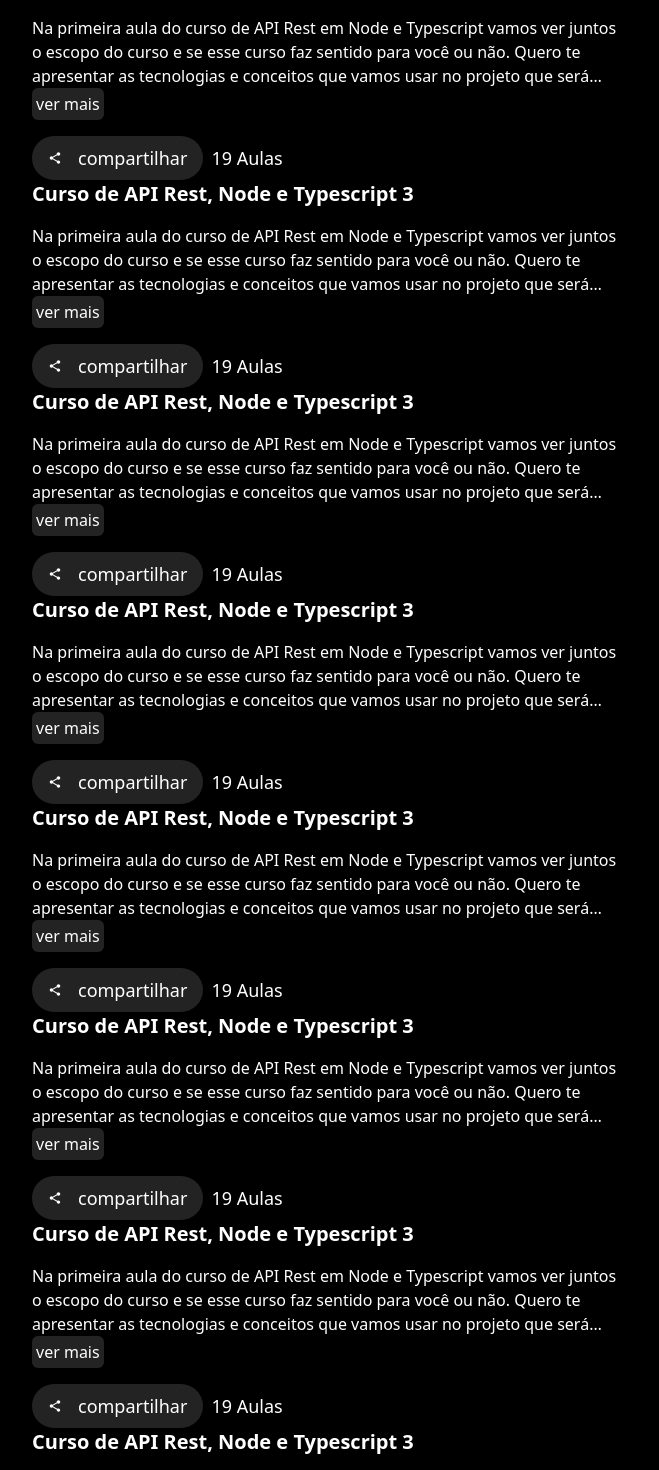
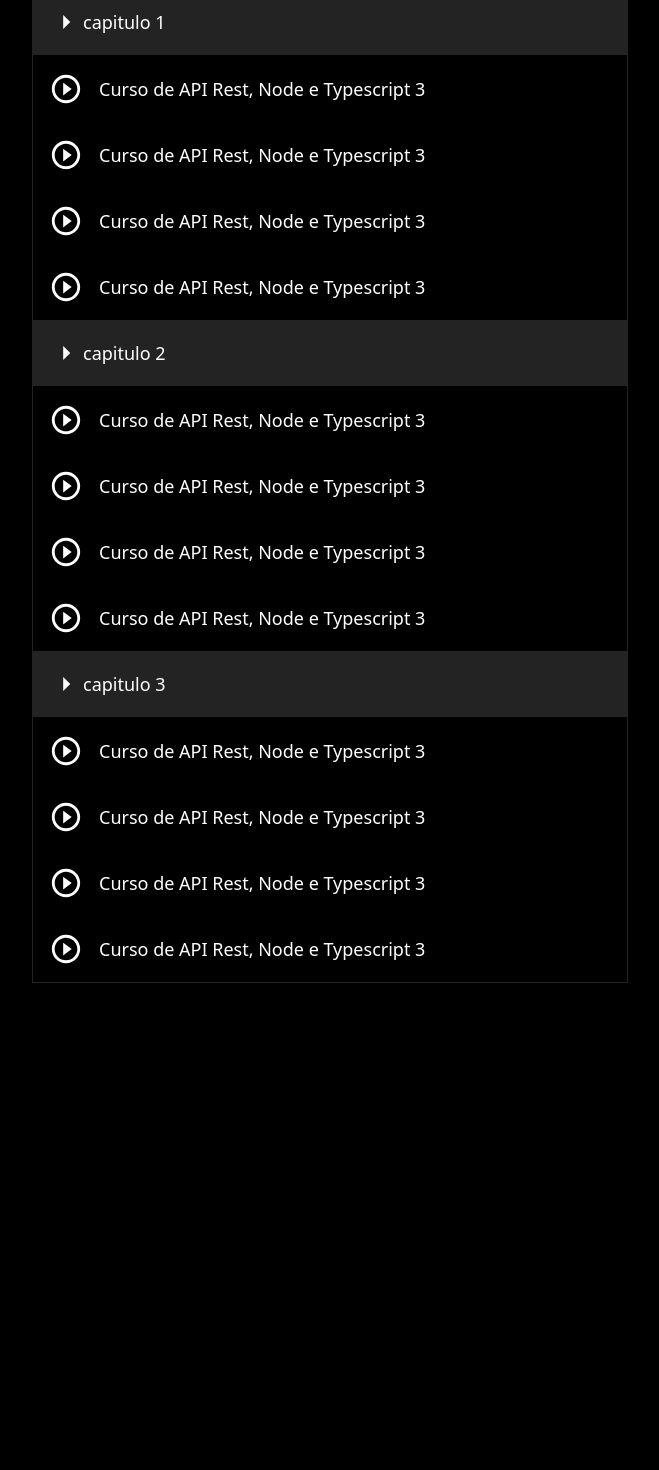
Before and after one commit to David-Marcoss/next-course-app, a Next.js app: page /cursos/1 in a window 1280 px wide. Shown: the part 340-1810 px from the top of the page, without its empty margins (153-812 px from the left). After the commit the page ends 1347 px from the top, so only its background shows below. Built offline with nearby package versions, Linux system fonts and the light colour scheme.

Commit message:
feat: implementation course content components

```diff
--- a/src/app/cursos/[id]/page.tsx
+++ b/src/app/cursos/[id]/page.tsx
@@ -1,3 +1,4 @@
+import ClassGroup from "@/components/course-content/components/ClassGroup";
 import CourseHeader from "@/components/course-header/CourseHeader";
 import StartCourse from "@/components/start-course/StartCourse";
 import { Metadata } from "next";
@@ -23,6 +24,26 @@ const course =  {
     🗨️ Discord`
 };
 
+
+const classes = [
+    {
+        title:"Curso de API Rest, Node e Typescript 3",
+        classUrl:"/cursos/wqgyug72738",
+    },
+    {
+        title:"Curso de API Rest, Node e Typescript 3",
+        classUrl:"/cursos/wqgyug72738",
+    },
+    {
+        title:"Curso de API Rest, Node e Typescript 3",
+        classUrl:"/cursos/wqgyug72738",
+    },
+    {
+        title:"Curso de API Rest, Node e Typescript 3",
+        classUrl:"/cursos/wqgyug72738",
+    },
+];
+
 export default async function CourseDetailPage({ params }: IProps) {
     const { id } = await params;
 
@@ -39,7 +60,7 @@ export default async function CourseDetailPage({ params }: IProps) {
                     />
                 </div>
 
-                <div className="flex-[2]">
+                <div className="flex flex-col gap-4 flex-[2]">
                     <CourseHeader
                         title={course.title}
                         courseUrl={course.courseUrl}
@@ -47,61 +68,14 @@ export default async function CourseDetailPage({ params }: IProps) {
                         imageUrl={course.imageUrl}
                     />
 
-                    <CourseHeader
-                        title={course.title}
-                        courseUrl={course.courseUrl}
-                        description={course.description}
-                        imageUrl={course.imageUrl}
-                    />
-                    <CourseHeader
-                        title={course.title}
-                        courseUrl={course.courseUrl}
-                        description={course.description}
-                        imageUrl={course.imageUrl}
-                    />
-                    <CourseHeader
-                        title={course.title}
-                        courseUrl={course.courseUrl}
-                        description={course.description}
-                        imageUrl={course.imageUrl}
-                    />
-                    <CourseHeader
-                        title={course.title}
-                        courseUrl={course.courseUrl}
-                        description={course.description}
-                        imageUrl={course.imageUrl}
-                    />
-                    <CourseHeader
-                        title={course.title}
-                        courseUrl={course.courseUrl}
-                        description={course.description}
-                        imageUrl={course.imageUrl}
-                    />
+                    <div className="border border-paper">
+                        <ClassGroup title="capitulo 1" classes={classes}/>
+                        <ClassGroup title="capitulo 2" classes={classes}/>
+                        <ClassGroup title="capitulo 3" classes={classes}/>
 
-                    <CourseHeader
-                        title={course.title}
-                        courseUrl={course.courseUrl}
-                        description={course.description}
-                        imageUrl={course.imageUrl}
-                    />
-                    <CourseHeader
-                        title={course.title}
-                        courseUrl={course.courseUrl}
-                        description={course.description}
-                        imageUrl={course.imageUrl}
-                    />
-                    <CourseHeader
-                        title={course.title}
-                        courseUrl={course.courseUrl}
-                        description={course.description}
-                        imageUrl={course.imageUrl}
-                    />
-                    <CourseHeader
-                        title={course.title}
-                        courseUrl={course.courseUrl}
-                        description={course.description}
-                        imageUrl={course.imageUrl}
-                    />
+                    </div>
+
+
                 </div>
             </div>
         </main>
--- /dev/null
+++ b/src/components/course-content/components/Class.tsx
@@ -0,0 +1,20 @@
+import Link from "next/link";
+import { MdPlayCircleOutline } from "react-icons/md";
+
+export interface IClassProps{
+    title: string
+    classUrl: string
+}
+
+export default function Class({title, classUrl}: IClassProps){
+
+    return(
+        <Link
+            href={classUrl}
+            className="flex gap-4 w-full p-4 bg-background items-center hover:no-underline"
+        >
+            <MdPlayCircleOutline size={34}/>
+            <span className="text-lg"> {title}</span>
+        </Link>
+    );
+}
--- /dev/null
+++ b/src/components/course-content/components/ClassGroup.tsx
@@ -0,0 +1,33 @@
+import { MdArrowRight } from "react-icons/md";
+import Class, { IClassProps } from "./Class";
+
+interface IClassGroup{
+    title: string,
+    classes: IClassProps[]
+}
+
+
+export default function ClassGroup({classes,title}:IClassGroup){
+
+    return(
+
+        <div className="flex flex-col">
+            <button
+                className="flex w-full p-4 bg-paper items-center border-b border-background"
+            >
+                <MdArrowRight size={34}/>
+                <span className="text-lg"> {title}</span>
+            </button>
+
+            <div className="flex flex-col">
+
+                { classes.map((classItem, index) => (
+                    <Class key={index} {...classItem} />
+                ))}
+
+            </div>
+
+        </div>
+    );
+
+}
--- a/src/components/start-course/StartCourse.tsx
+++ b/src/components/start-course/StartCourse.tsx
@@ -32,7 +32,7 @@ export default function StartCourse({ urlImage, idClass, idCourse, title }: ISta
                 </Link>
 
                 <Link
-                    className="w-full p-3 text-center bg-primary rounded"
+                    className="w-full p-3 text-center bg-primary rounded hover:no-underline"
                     href={"course/detail/{id}"}
                 >
                     Começar Curso
@@ -46,7 +46,7 @@ export default function StartCourse({ urlImage, idClass, idCourse, title }: ISta
                     <h1 className="text-xl font-extrabold">{title}</h1>
 
                     <Link
-                        className="w-full p-3 text-center bg-primary rounded"
+                        className="w-full p-3 text-center bg-primary rounded hover:no-underline"
                         href={"course/detail/{id}"}
                     >
                         Começar Curso
```
